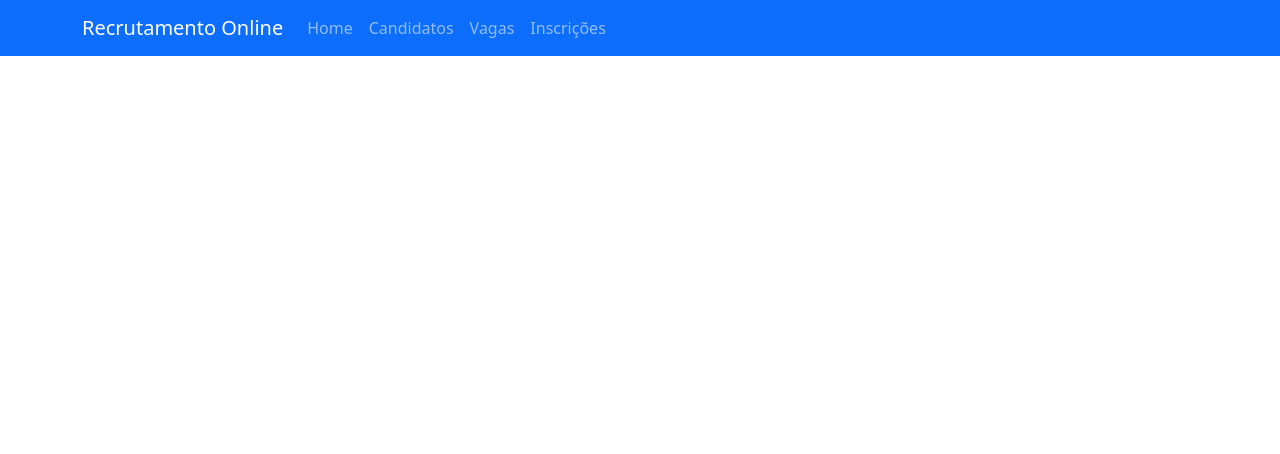
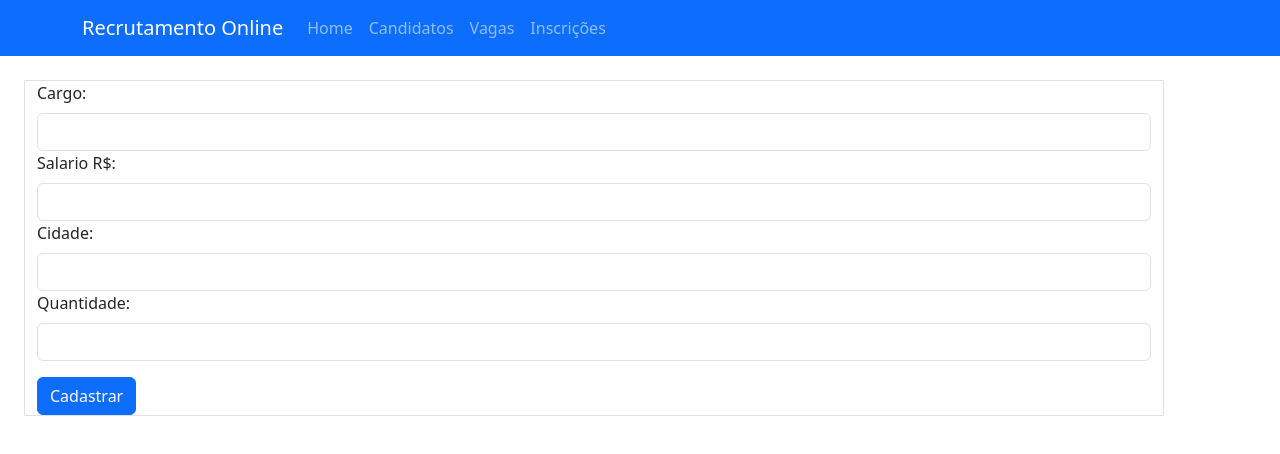
Before and after one commit to marinhonunes/API-Recrutamento-Online--Node.js--Express--React--Mysql-, a React (Create React App) app in the folder FrontEnd/: page /vaga in a window 1280 px wide. Shown: the top 454 px of the page. Built offline with nearby package versions, Linux system fonts and the light colour scheme.

Commit message:
cadastro

```diff
--- a/FrontEnd/src/App.js
+++ b/FrontEnd/src/App.js
@@ -1,5 +1,7 @@
 import { BrowserRouter, Routes, Route } from 'react-router-dom';
 import FormCandidatar from "./components/formularios/FormCandidatar";
+import CadastroCandidato from './components/formularios/FormCadCandidato.jsx'
+import CadastroVaga from './components/formularios/FormCadVaga.jsx'
 import MenuBar from "./components/menu/MenuBar";
 import 'bootstrap/dist/css/bootstrap.min.css';
 
@@ -9,9 +11,9 @@ function App() {
       <>
         <MenuBar path='/home'/>
         <Routes>
-          {/* <Route path='/candidato' element={<FormCandidato />} />
-          <Route path="/vaga" element={<FormVaga />} /> */}
+          <Route path='/candidato' element={<CadastroCandidato/>} />
           <Route path="/inscricoes" element={<FormCandidatar />} />
+          <Route path="/vaga" element={<CadastroVaga />} />
         </Routes>
       </>
     </BrowserRouter>
--- /dev/null
+++ b/FrontEnd/src/components/formularios/FormCadCandidato.jsx
@@ -0,0 +1,33 @@
+import { Form, Row, Col, Button, Container } from "react-bootstrap";
+
+function cadastroCandidato() {
+  return (
+    <Form>
+      <Container className="m-4 border">
+        <Row className="mb-3">
+          <Col md={12}>
+            <Form.Label>Nome:</Form.Label>
+            <Form.Control type="text" required name="nome" />
+          </Col>
+          <Col md={12}>
+            <Form.Label>CPF:</Form.Label>
+            <Form.Control type="text" required name="cpf" />
+          </Col>
+          <Col md={12}>
+            <Form.Label>Endereço:</Form.Label>
+            <Form.Control type="text" required name="endereco" />
+          </Col>
+          <Col md={12}>
+            <Form.Label>Telefone:</Form.Label>
+            <Form.Control type="tel" required name="telefone" />
+          </Col>
+        </Row>
+        <Button type="submit" variant="primary">
+          Cadastrar
+        </Button>
+      </Container>
+    </Form>
+  );
+}
+
+export default cadastroCandidato;
--- /dev/null
+++ b/FrontEnd/src/components/formularios/FormCadVaga.jsx
@@ -0,0 +1,33 @@
+import { Form, Row, Col, Button, Container } from "react-bootstrap";
+
+function CadastroVaga() {
+  return (
+    <Form>
+      <Container className="m-4 border">
+        <Row className="mb-3">
+          <Col md={12}>
+            <Form.Label>Cargo:</Form.Label>
+            <Form.Control type="text" required name="cargo" />
+          </Col>
+          <Col md={12}>
+            <Form.Label>Salario R$:</Form.Label>
+            <Form.Control type="text" required name="salario" />
+          </Col>
+          <Col md={12}>
+            <Form.Label>Cidade:</Form.Label>
+            <Form.Control type="text" required name="cidade" />
+          </Col>
+          <Col md={12}>
+            <Form.Label>Quantidade:</Form.Label>
+            <Form.Control type="text" required name="quantidade" />
+          </Col>
+        </Row>
+        <Button type="submit" variant="primary">
+          Cadastrar
+        </Button>
+      </Container>
+    </Form>
+  );
+}
+
+export default CadastroVaga;
--- a/FrontEnd/src/components/formularios/FormCandidatar.jsx
+++ b/FrontEnd/src/components/formularios/FormCandidatar.jsx
@@ -44,37 +44,41 @@ export default function FormCandidatar(props) {
 
   function gravar() {
     //descrever o formato esperado pelo backend do candidato
-    const itensInscricao = ordem.itens.map(item => ({
+    const itensInscricao = ordem.itens.map((item) => ({
       candidato: { codigo: item.codigo },
       descricaoOs: item.descricao,
-        precoUnitario: parseFloat(item.preco)
+      precoUnitario: parseFloat(item.preco),
     }));
 
-    const dataOrdemFormatada = new Date(ordem.dataOrdem).toLocaleDateString('en-GB'); // Formatando a data para 'DD/MM/YYYY'
+    const dataOrdemFormatada = new Date(ordem.dataOrdem).toLocaleDateString(
+      "en-GB"
+    ); // Formatando a data para 'DD/MM/YYYY'
 
     const Inscricao = {
-        cliente: candidatoSelecionado ? { codigo: candidatoSelecionado.codigo } : null,
+      cliente: candidatoSelecionado
+        ? { codigo: candidatoSelecionado.codigo }
+        : null,
       dataOrdem: dataOrdemFormatada,
       total: parseFloat(ordem.total),
-        itensInscricao: itensInscricao
+      itensInscricao: itensInscricao,
     };
 
     // Enviar o objeto para o backend
-    fetch('http://localhost:3001/ordem', {
-        method: 'POST',
+    fetch("http://localhost:3001/ordem", {
+      method: "POST",
       headers: {
-            'Content-Type': 'application/json'
+        "Content-Type": "application/json",
       },
-        body: JSON.stringify(Inscricao)
+      body: JSON.stringify(Inscricao),
     })
-    .then(resposta => resposta.json())
-    .then((dados)=>{
-        if(dados.status){
-            setOrdem({...ordem, id: dados.codigo})
+      .then((resposta) => resposta.json())
+      .then((dados) => {
+        if (dados.status) {
+          setOrdem({ ...ordem, id: dados.codigo });
         }
         alert(dados.mensagem);
       })
-    .catch(erro => alert(erro.message))
+      .catch((erro) => alert(erro.message));
   }
 
   const manipulaSubmissao = (event) => {
@@ -124,7 +128,7 @@ export default function FormCandidatar(props) {
               campoChave={"cpf"}
               dados={listaCandidatos}
               funcaoSelecao={setCandidatoSelecionado}
-              placeHolder={"Selecione um cliente"}
+              placeHolder={"Selecione um candidato"}
               valor={""}
             />
           </Col>
@@ -156,29 +160,25 @@ export default function FormCandidatar(props) {
               <Col md={2}>
                 <Form.Group>
                   <Form.Label>Cargo:</Form.Label>
-                    <Form.Control type="text" id="cargo"
-                    disabled />
+                  <Form.Control type="text" id="cargo" disabled />
                 </Form.Group>
               </Col>
               <Col md={2}>
                 <Form.Group>
                   <Form.Label>Salário R$:</Form.Label>
-                    <Form.Control type="text" id="valorR"
-                    disabled />
+                  <Form.Control type="text" id="valorR" disabled />
                 </Form.Group>
               </Col>
               <Col md={2}>
                 <Form.Group>
                   <Form.Label>Cidade:</Form.Label>
-                    <Form.Control type="text" id="cidade"
-                    disabled />
+                  <Form.Control type="text" id="cidade" disabled />
                 </Form.Group>
               </Col>
               <Col md={2}>
                 <Form.Group>
                   <Form.Label>Quantidade de Vagas:</Form.Label>
-                    <Form.Control type="text" id="quantidade"
-                    disabled />
+                  <Form.Control type="text" id="quantidade" disabled />
                 </Form.Group>
               </Col>
 
@@ -232,9 +232,10 @@ export default function FormCandidatar(props) {
             />
           </Col>
         </Row>
-        <Button type ="submit" variant="primary">Cadastrar</Button>{' '}
+        <Button type="submit" variant="primary">
+          Cadastrar
+        </Button>{" "}
       </Container>
-
     </Form>
   );
 }
--- a/FrontEnd/src/index.js
+++ b/FrontEnd/src/index.js
@@ -1,7 +1,6 @@
 import React from 'react';
 import ReactDOM from 'react-dom/client';
 import App from './App';
-
 import "bootstrap/dist/css/bootstrap.min.css";
 
 const root = ReactDOM.createRoot(document.getElementById('root'));
```
Lines whose indentation alone changed are shown as unchanged.
